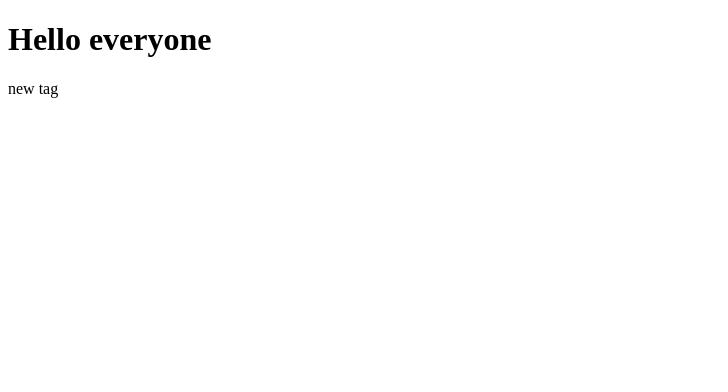
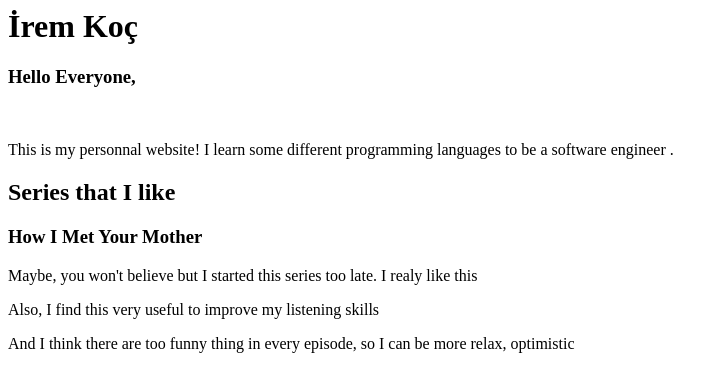
Before and after one commit to irem-koc/front-end-101-training, a plain HTML site: page index.html in a window 1280 px wide. Shown: the whole page, without its empty margins (0-728 px from the left). Drawn offline with Linux system fonts and the light colour scheme.

Commit message:
commited

```diff
--- a/index.html
+++ b/index.html
@@ -1,13 +1,9 @@
-<!DOCTYPE html>
-<html lang="en">
-<head>
-    <meta charset="UTF-8">
-    <meta http-equiv="X-UA-Compatible" content="IE=edge">
-    <meta name="viewport" content="width=device-width, initial-scale=1.0">
-    <title>Document</title>
-</head>
-<body>
-    <h1>Hello everyone</h1>
-    new tag
-</body>
-</html>
+<h1>İrem Koç</h1>
+<h3>Hello Everyone, </h3><br><p> This is my personnal website! I learn
+    some different programming languages to be a software engineer .
+</p>
+<h2>Series that I like</h2>
+<h3>How I Met Your Mother</h3>
+<p>Maybe, you won't believe but I started this series too late. I realy like this</p>
+<p>Also, I find this very useful to improve my listening skills</p>
+<p>And I think there are too funny thing in every episode, so I can be more relax, optimistic</p>
```
